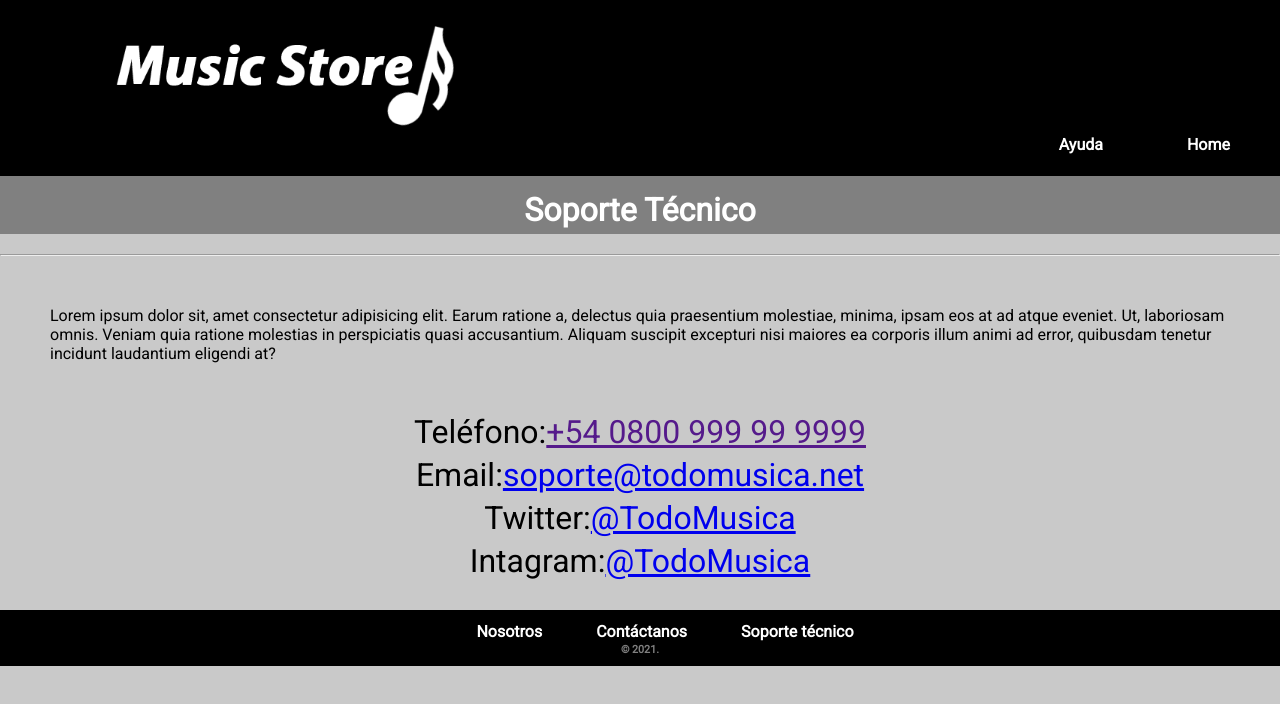
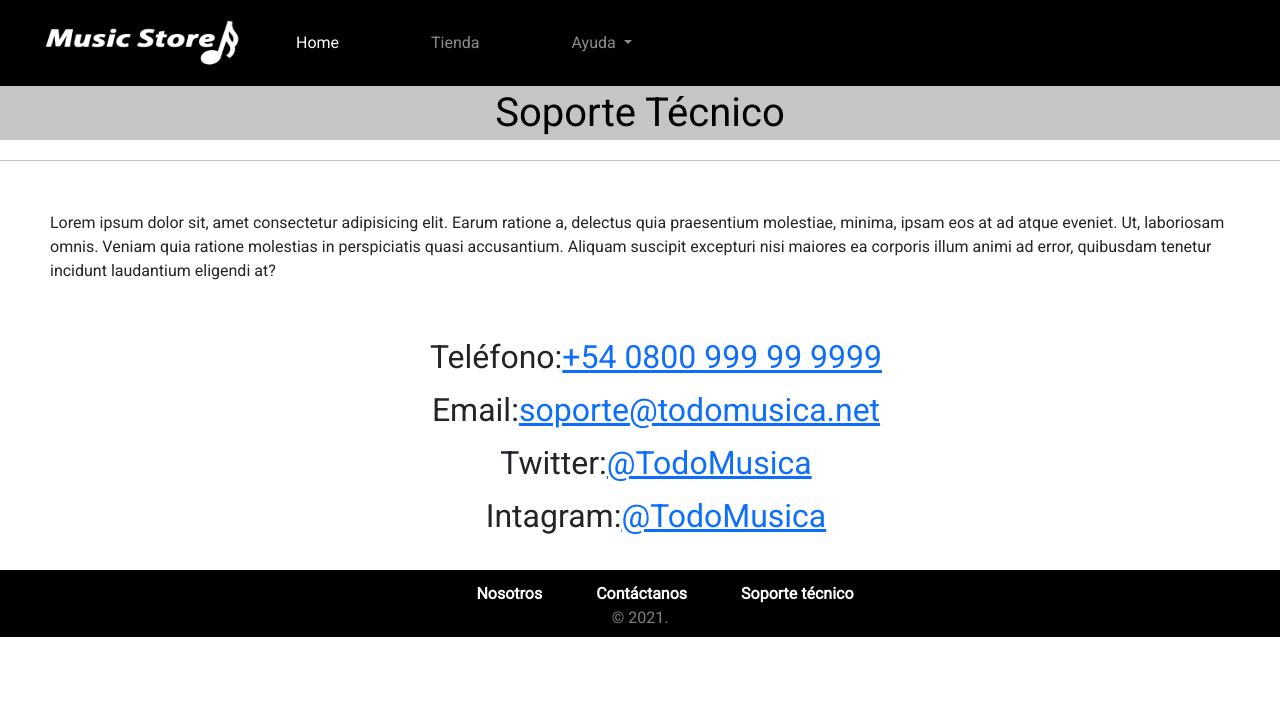
Before and after one commit to frackk/music-store-CH24500, a website: page footer/soporte-tecnico.html in a window 1280 px wide. Drawn offline with nearby package versions, Linux system fonts and the light colour scheme; a web font is replaced by a local one.

Commit message:
2 Cambios en soporte-tecnico.html header footer Boostrap

```diff
--- a/footer/soporte-tecnico.html
+++ b/footer/soporte-tecnico.html
@@ -5,6 +5,9 @@
     <meta http-equiv="X-UA-Compatible" content="IE=edge">
     <meta name="viewport" content="width=device-width, initial-scale=1.0">
     <link rel="stylesheet" href="../styles.css">
+    <!-- Bootstrap CSS -->
+	<link href="https://cdn.jsdelivr.net/npm/bootstrap@5.1.3/dist/css/bootstrap.min.css" rel="stylesheet" integrity="sha384-1BmE4kWBq78iYhFldvKuhfTAU6auU8tT94WrHftjDbrCEXSU1oBoqyl2QvZ6jIW3" crossorigin="anonymous">
+    <link rel="stylesheet" href="../css/main.css">
     <link rel="preconnect" href="https://fonts.googleapis.com">
     <link rel="preconnect" href="https://fonts.gstatic.com" crossorigin>
     <link href="https://fonts.googleapis.com/css2?family=Roboto:wght@300;400&display=swap" rel="stylesheet">
@@ -14,26 +17,42 @@
     <title>Soporte técnico</title>
 </head>
 <body>
-    <header>
-        <div class='containerHeader'>
-             <nav class="nav-header">
-                 <ul>
-                     <img src="../assets/logo.png" alt="" class="logo">
-                     <li>
-                         <a href="../index.html">Ayuda</a>
-                             <ul class="subMenu">
-                                 <li><a href="./contactactanos.html">Contáctanos</a></li>
-                                 <li><a href="soporte-tecnico.html">Soporte técnico</a></li>
+
+ <!-- header -->
+ <nav class="navbar navbar-expand-lg navbar-dark bg-black">
+    <div class="container-fluid">
+      <a class="navbar-brand" href="#">
+        <img src="../assets/logo.png" width="200" height="50" class="d-inline-block align-top" alt="">
+      </a>
+      <button class="navbar-toggler bg-dark" type="button" data-bs-toggle="collapse" data-bs-target="#navbarSupportedContent" aria-controls="navbarSupportedContent" aria-expanded="false" aria-label="Toggle navigation">
+        <span class="navbar-toggler-icon"></span>
+      </button>
+      <div class="collapse navbar-collapse" id="navbarSupportedContent">
+        <ul class="navbar-nav me-auto mb-2 mb-lg-0">
+          <li class="nav-item">
+            <a class="nav-link active text-end pe-4" aria-current="page" href="../index.html">Home</a>
+          </li>
+          <li class="nav-item">
+            <a class="nav-link text-end pe-4" href="./tienda.html">Tienda</a>
+          </li>
+          <li class="nav-item dropdown">
+            <a class="nav-link dropdown-toggle text-end pe-4" href="#" id="navbarDropdown" role="button" data-bs-toggle="dropdown" aria-expanded="false">
+              Ayuda
+            </a>
+            <ul class="dropdown-menu" aria-labelledby="navbarDropdown">
+              <li><a class="dropdown-item text-end pe-5" href="./contactactanos.html">Contáctanos</a></li>
+              <li><a class="dropdown-item text-end pe-5" href="./soporte-tecnico.html">Soporte técnico</a></li>
             </ul>
           </li>
-                     <li><a href="../index.html">Home</a></li>
         </ul>
+
+      </div>
+    </div>
   </nav>
-         </div>
-     </header>
+
 </body>
     <main class="main">
-        <h1>Soporte Técnico</h1>
+        <h1 class="tit__tienda">Soporte Técnico</h1>
         <hr>
         <section>
             <p class="pTec">Lorem ipsum dolor sit, amet consectetur adipisicing elit. Earum ratione a, delectus quia praesentium molestiae, minima, ipsam eos at ad atque eveniet. Ut, laboriosam omnis. Veniam quia ratione molestias in perspiciatis quasi accusantium. Aliquam suscipit excepturi nisi maiores ea corporis illum animi ad error, quibusdam tenetur incidunt laudantium eligendi at?</p>
@@ -48,20 +67,26 @@
             <div class="blank"></div>
         </section>
     </main>
+
+<!-- footer -->
 <footer class="footer">
-        <nav>
-            <ul>
-                <li>
-                    <a href="./nosotros.html">Nosotros</a>
+	<nav class="footer__heading">
+	  <ul class="footer__list">
+		<li class="footer__list__item">
+		  <a href="./nosotros.html" class="footer__link">Nosotros</a>
 		</li>
-                <li>
-                    <a href="contactactanos.html">Contáctanos</a> <!--En esta sección se encuentra el formulario <form></form>-->
+		<li class="footer__list__item">
+		  <a href="./contactactanos.html" class="footer__link">Contáctanos</a>
 		</li>
-                <li>
-                    <a href="./soporte-tecnico.html">Soporte técnico</a>
+		<li class="footer__list__item">
+		  <a href="./soporte-tecnico.html" class="footer__link">Soporte técnico</a>
 		</li>
-                    <h6>© 2021.</h6>
+		  <h6 class="footer__copyright">© 2021.</h6>
 	  </ul>
 	</nav>
   </footer>
+
+    <!-- boostrap javascript link -->
+<script src="https://cdn.jsdelivr.net/npm/bootstrap@5.1.3/dist/js/bootstrap.bundle.min.js" integrity="sha384-ka7Sk0Gln4gmtz2MlQnikT1wXgYsOg+OMhuP+IlRH9sENBO0LRn5q+8nbTov4+1p" crossorigin="anonymous"></script>
+
 </html>
--- a/scss/main.scss
+++ b/scss/main.scss
@@ -67,6 +67,8 @@
     justify-content: center;
     background-color: rgb(197, 197, 197);
     margin-bottom: 0px;
+    color: black;
+    padding: 3px;
 }
 
 /* botón cards tienda */
```
Also changed, not shown: css/main.css, scss/main.css, 1 other file. Lines whose indentation alone changed are shown as unchanged.
